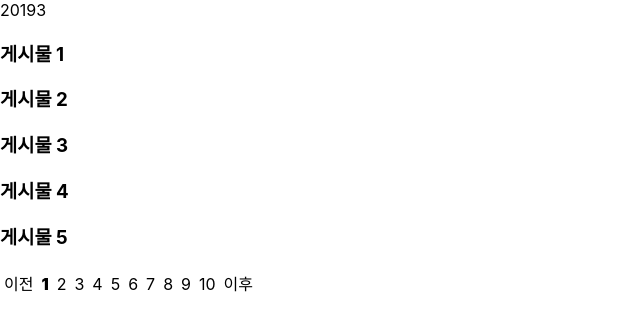
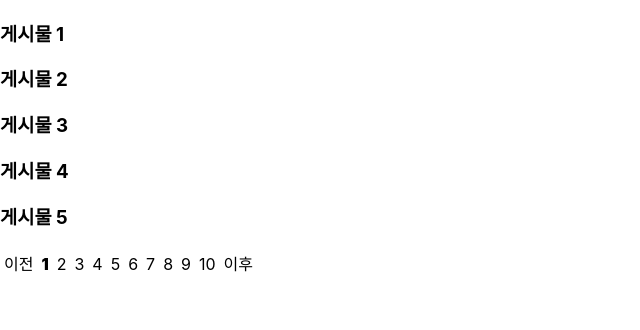
Before and after one commit to sangin99/React, a React (Create React App) app in the folder basic/: page / in a window 1280 px wide. Shown: the top 330 px of the page, without its empty margins (0-640 px from the left). Built offline with nearby package versions, Linux system fonts and the light colour scheme.

Commit message:
코드 중복 작업

```diff
--- a/basic/src/hook/CustomHook.tsx
+++ b/basic/src/hook/CustomHook.tsx
@@ -2,9 +2,10 @@ import React, { useEffect, useRef, useState } from 'react'
 
 // Custom Hook :
 // - 리엑트의 훅 함수는 반드시 함수형 컴포넌트의 코드 블럭에서만 호출가능
+// - 함수명을 use 로 시작하게 작성하여 커스텀 훅 함수를 만들 수 있음
+// - 커스텀 훅 함수에는 다른 훅 함수를 포함할 수 있음
 
-
-export default function CustomHook() {
+function usePagination(totalList: string[]) {
 
     const [page, setPage] = useState<number>(1);
     const [section, setSection] = useState<number>(1);
@@ -59,7 +60,7 @@ export default function CustomHook() {
     };
 
     useEffect(() => {
-        const boardList = BOARD_LIST;
+        const boardList = totalList;
         setBoardList(boardList);
         totalPageCount.current = Math.floor((boardList.length -1) / COUNT_PER_PAGE) + 1;
         totalSectionCount.current = Math.floor((boardList.length -1) / COUNT_PER_PAGE * COUNT_PER_SECTION) + 1;
@@ -77,11 +78,18 @@ export default function CustomHook() {
         changeViewPageList();
     }, [section]);
 
+    return {
+        page, setPage, viewList, viewPageList, setPreviousSection, setNextSection
+    }
+}
+
+export default function CustomHook() {
+
+    const { page, setPage, viewList, viewPageList, setPreviousSection, setNextSection } = usePagination(BOARD_LIST);
+
     return (
     <div>
-        {totalPageCount.current}
-        {totalSectionCount.current}
-    {viewList.map((item, index) => <h3 key={index}>{item}</h3>)}
+        {viewList.map((item, index) => <h3 key={index}>{item}</h3>)}
         <div>
             <span style={{ display: 'inline-block', margin: '4px' }} onClick={setPreviousSection}>이전</span>
                 {viewPageList.map((item, index) => <span key={index}
@@ -108,12 +116,10 @@ const BOARD_LIST = [
     '게시물 56','게시물 57','게시물 58','게시물 59','게시물 60',
     '게시물 61','게시물 62','게시물 63','게시물 64','게시물 65',
     '게시물 66','게시물 67','게시물 68','게시물 69','게시물 70',
-
     '게시물 71','게시물 72','게시물 73','게시물 74','게시물 75',
     '게시물 76','게시물 77','게시물 78','게시물 79','게시물 80',
     '게시물 81','게시물 82','게시물 83','게시물 84','게시물 85',
     '게시물 86','게시물 87','게시물 88','게시물 89','게시물 90',
-
     '게시물 91','게시물 92','게시물 93','게시물 94','게시물 95',
     '게시물 96','게시물 97',
 ];
```
